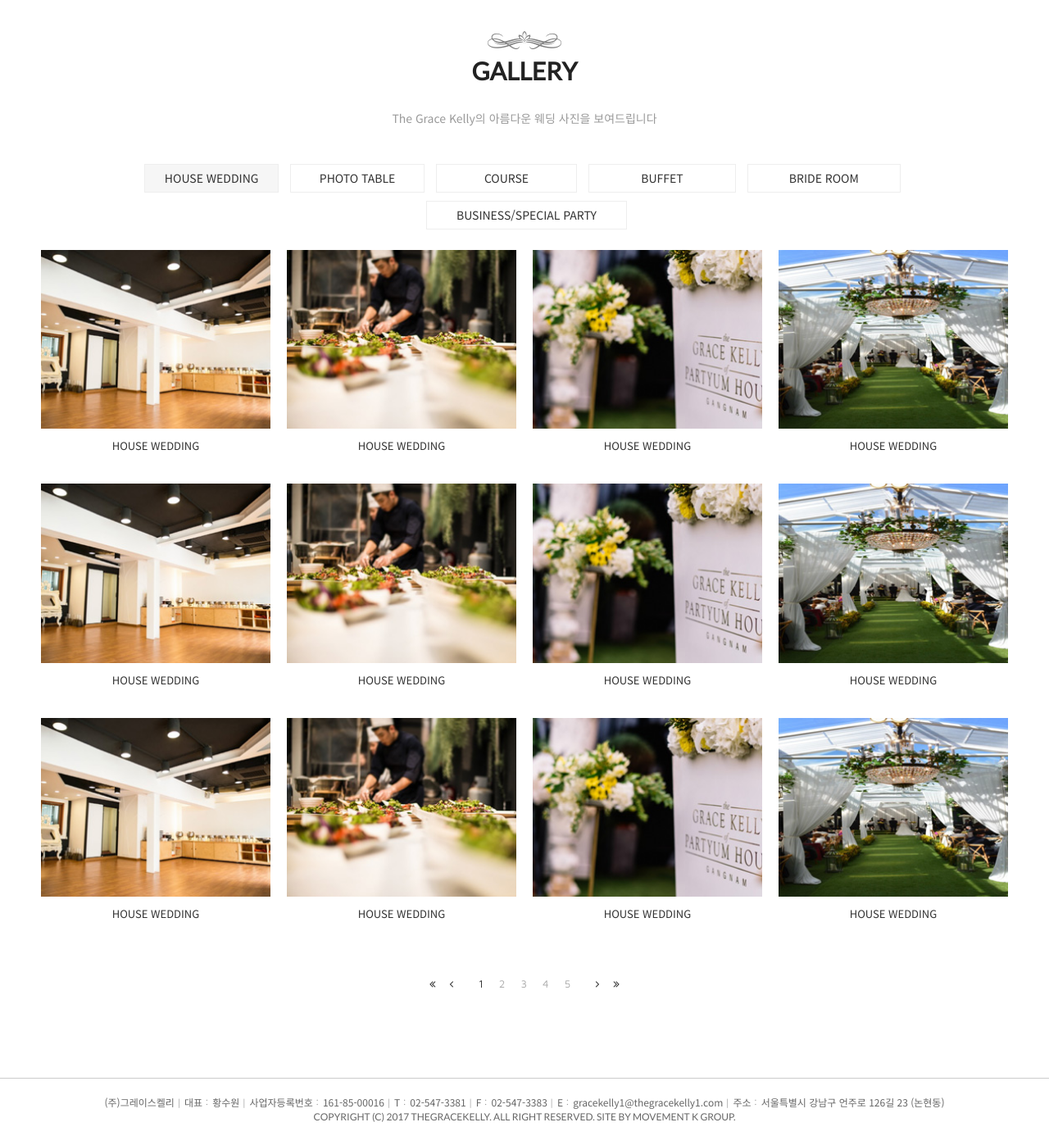
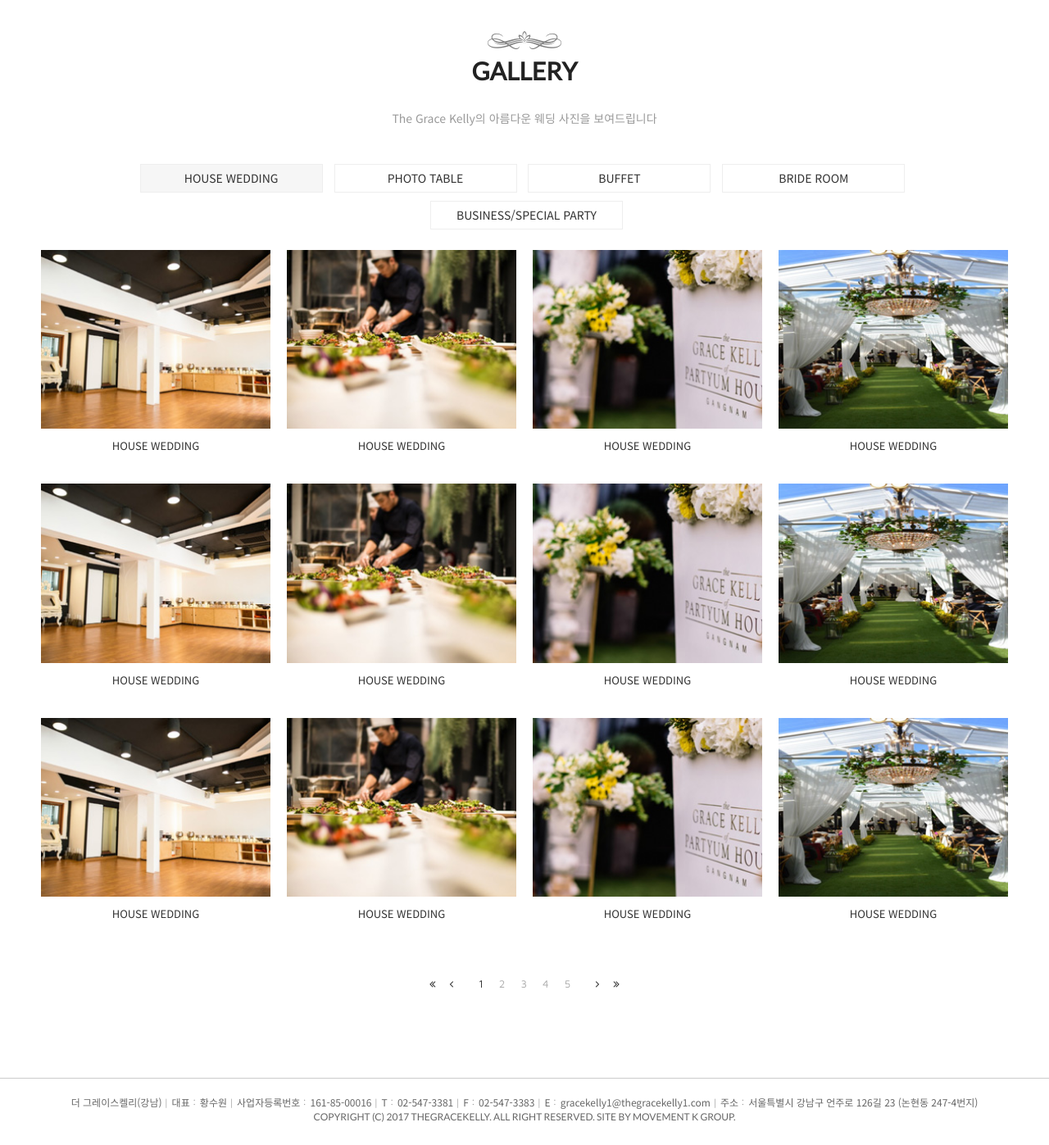
Before and after one commit to mk-kimjh/thegracekelly1, a PHP site: page /gallery/gallery_list.php in a window 1280 px wide. Shown: the part 242-1639 px from the top of the page at 82% size. Run offline with PHP 8.4, Linux system fonts and the light colour scheme; style sheets or scripts are compiled from the project's sources.

Commit message:
2017-03-16 수정사항 퍼블리싱

```diff
--- a/assets/css/gallery.css
+++ b/assets/css/gallery.css
@@ -66,32 +66,42 @@
             .gallery-list .menu-list ul li:nth-of-type(1) {
               width: 164px;
               margin-left: 0; } }
+          @media (min-width: 992px) {
+            .gallery-list .menu-list ul li:nth-of-type(1) {
+              width: 223px; } }
         .gallery-list .menu-list ul li:nth-of-type(2) {
           width: 120px; }
           @media (min-width: 768px) {
             .gallery-list .menu-list ul li:nth-of-type(2) {
               width: 164px; } }
+          @media (min-width: 992px) {
+            .gallery-list .menu-list ul li:nth-of-type(2) {
+              width: 223px; } }
         .gallery-list .menu-list ul li:nth-of-type(3) {
           width: 83px; }
           @media (min-width: 768px) {
             .gallery-list .menu-list ul li:nth-of-type(3) {
               width: 172px; } }
+          @media (min-width: 992px) {
+            .gallery-list .menu-list ul li:nth-of-type(3) {
+              width: 223px; } }
         .gallery-list .menu-list ul li:nth-of-type(4) {
           width: 83px; }
           @media (min-width: 768px) {
             .gallery-list .menu-list ul li:nth-of-type(4) {
               width: 180px; } }
+          @media (min-width: 992px) {
+            .gallery-list .menu-list ul li:nth-of-type(4) {
+              width: 223px; } }
         .gallery-list .menu-list ul li:nth-of-type(5) {
-          width: 93px; }
+          width: 163px; }
           @media (min-width: 768px) {
             .gallery-list .menu-list ul li:nth-of-type(5) {
-              width: 187px; } }
-        .gallery-list .menu-list ul li:nth-of-type(6) {
-          width: 163px; }
-          @media (min-width: 768px) {
-            .gallery-list .menu-list ul li:nth-of-type(6) {
               width: 245px;
               margin-right: 0; } }
+          @media (min-width: 992px) {
+            .gallery-list .menu-list ul li:nth-of-type(5) {
+              width: 235px; } }
   @media (min-width: 992px) {
     .gallery-list .image-list ul {
       margin-left: -10px !important;
--- a/assets/css/gallery.scss
+++ b/assets/css/gallery.scss
@@ -24,7 +24,6 @@
     @media(min-width: $md) {
         padding-bottom: 100px;
     }
-    //tab-menu 스타일은 디자인에 따라 변경됨 스타일적용 무
     .menu-list {
         border-bottom: 0;
         margin-bottom: 35px;
@@ -77,11 +76,17 @@
                         width: 164px;
                         margin-left: 0;
                     }
+                    @media(min-width: $md) {
+                        width: 223px;
+                    }
                 }
                 &:nth-of-type(2) {
                     width: 120px;
                     @media(min-width: $sm) {
                         width: 164px;
+                    }
+                    @media(min-width: $md) {
+                        width: 223px;
                     }
                 }
                 &:nth-of-type(3) {
@@ -89,24 +94,27 @@
                     @media(min-width: $sm) {
                         width: 172px;
                     }
+                    @media(min-width: $md) {
+                        width: 223px;
+                    }
                 }
                 &:nth-of-type(4) {
                     width: 83px;
                     @media(min-width: $sm) {
                         width: 180px;
                     }
+                    @media(min-width: $md) {
+                        width: 223px;
+                    }
                 }
                 &:nth-of-type(5) {
-                    width: 93px;
-                    @media(min-width: $sm) {
-                        width: 187px;
-                    }
-                }
-                &:nth-of-type(6) {
                     width: 163px;
                     @media(min-width: $sm) {
                         width: 245px;
                         margin-right: 0;
+                    }
+                    @media(min-width: $md) {
+                        width: 235px;
                     }
                 }
             }
--- a/gallery/gallery_list.php
+++ b/gallery/gallery_list.php
@@ -17,7 +17,6 @@
                     <ul>
                         <li class="active"><a href="#">HOUSE WEDDING</a></li>
                         <li><a href="#">PHOTO TABLE</a></li>
-                        <li><a href="#">COURSE</a></li>
                         <li><a href="#">BUFFET</a></li>
                         <li><a href="#">BRIDE ROOM</a></li>
                         <li><a href="#">BUSINESS/SPECIAL PARTY</a></li>
--- a/inc/footer.php
+++ b/inc/footer.php
@@ -1,7 +1,7 @@
 <footer id="footer">
     <div class="container">
         <div class="company">
-            <h2>(주)그레이스켈리</h2>
+            <h2>더 그레이스켈리(강남)</h2>
             <dl>
                 <dt>대표</dt>
                 <dd>황수원</dd>
@@ -19,7 +19,7 @@
                 <dd><a href="mailto:gracekelly1@thegracekelly1.com">gracekelly1@thegracekelly1.com</a></dd>
                 <dd role="separator" class="visible-xs-block"></dd>
                 <dt>주소</dt>
-                <dd><address>서울특별시 강남구 언주로 126길 23 (논현동)</address></dd>
+                <dd><address>서울특별시 강남구 언주로 126길 23 (논현동 247-4번지)</address></dd>
             </dl>
         </div>
         <div class="copyright">
```
Also changed, not shown: assets/css/main.css (+20 -3 lines), assets/css/main.scss (+37 -3 lines), index.php (+27 -3 lines), location/map.php (+47 -4 lines), assets/css/reservation.scss (line endings or trailing spaces), assets/images/main/img_about_lg.jpg (deleted), assets/images/main/img_about_sm.jpg (deleted), assets/images/main/img_about_xs.jpg (deleted), assets/images/main/img_kellyis_lg.jpg (added), assets/images/main/img_kellyis_sm.jpg (added), assets/images/main/img_kellyis_xs.jpg (added), 2 other files.
